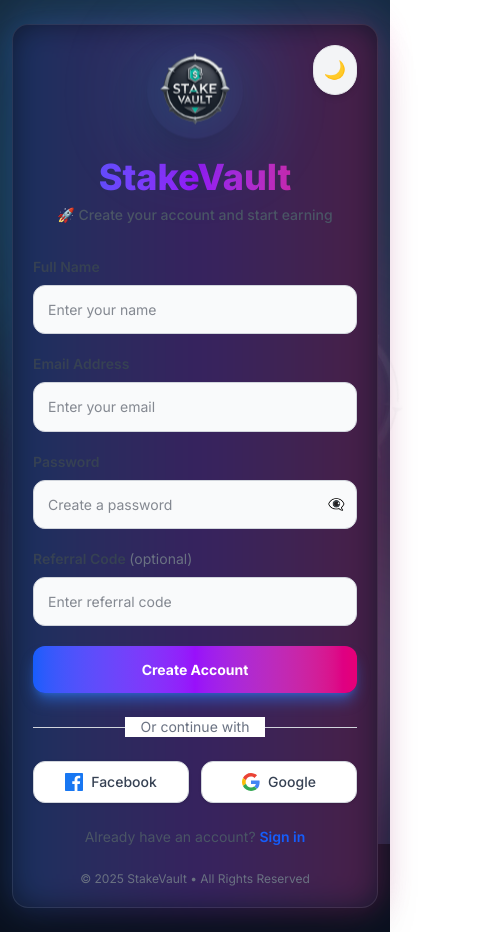
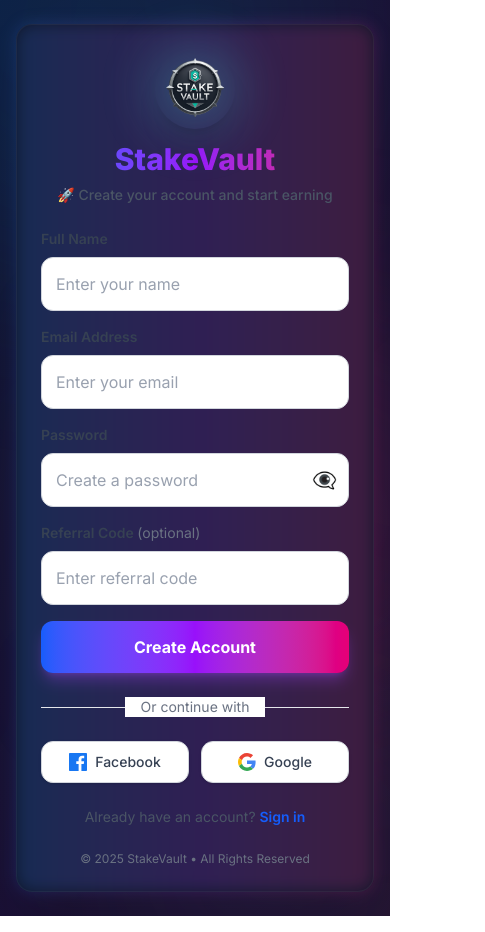
Before and after one commit to ameliawilsondhf-hub/stakesvault, a Next.js app: page /auth/register in a window 390 px wide. Shown: the whole page, 485 px wide, since content can reach past the window. Built offline with nearby package versions, Linux system fonts and the light colour scheme.

Commit message:
Fix mobile UI for login & register pages (iOS + Android)

```diff
--- a/app/auth/register/page.tsx
+++ b/app/auth/register/page.tsx
@@ -13,29 +13,15 @@
   const [showPassword, setShowPassword] = useState(false);
   const [error, setError] = useState("");
   const [success, setSuccess] = useState(false);
-  const [dark, setDark] = useState(false);
-
-  useEffect(() => {
-    const isDarkMode = window.matchMedia('(prefers-color-scheme: dark)').matches;
-    setDark(isDarkMode);
-
-    const mediaQuery = window.matchMedia('(prefers-color-scheme: dark)');
-    const handleChange = (e: MediaQueryListEvent) => setDark(e.matches);
-
-    mediaQuery.addEventListener('change', handleChange);
-    return () => mediaQuery.removeEventListener('change', handleChange);
-  }, []);
 
   useEffect(() => {
     const params = new URLSearchParams(window.location.search);
     const ref = params.get("ref");
 
     if (ref) {
-    document.cookie = `ref=${ref}; path=/; max-age=86400`; // 24 hours
+      document.cookie = `ref=${ref}; path=/; max-age=86400`;
     }
   }, []);
-
-  const toggleDark = () => setDark(!dark);
 
   const handleRegister = async (e: any) => {
     e.preventDefault();
@@ -74,51 +60,48 @@
   };
 
   return (
-    <div className={dark ? "dark" : ""}>
-<div className="min-h-[100svh] bg-[#0b1220] flex items-center justify-center px-3 py-6 transition-all">
+    <div className="min-h-[100svh] bg-[#0a0f1e] flex items-center justify-center px-4 py-6 relative overflow-hidden">
 
-        {/* Animated Background Orbs */}
+      {/* Professional Gradient Overlay */}
+      <div className="absolute inset-0 bg-gradient-to-br from-blue-900/20 via-purple-900/20 to-pink-900/20"></div>
+
+      {/* Animated Grid Pattern */}
+      <div className="absolute inset-0 opacity-[0.03]" style={{
+        backgroundImage: `linear-gradient(rgba(255,255,255,.1) 1px, transparent 1px), linear-gradient(90deg, rgba(255,255,255,.1) 1px, transparent 1px)`,
+        backgroundSize: '50px 50px'
+      }}></div>
+
+
+      {/* Professional Animated Orbs */}
       <div className="absolute inset-0 overflow-hidden pointer-events-none">
-          <div className="absolute w-[600px] h-[600px] bg-gradient-to-r from-blue-400 to-cyan-300 dark:from-blue-600 dark:to-cyan-500 opacity-20 rounded-full blur-3xl -top-32 -left-32 animate-float"></div>
-          <div className="absolute w-[500px] h-[500px] bg-gradient-to-r from-purple-400 to-pink-300 dark:from-purple-600 dark:to-pink-500 opacity-20 rounded-full blur-3xl top-1/3 -right-32 animate-float-slow"></div>
-          <div className="absolute w-[400px] h-[400px] bg-gradient-to-r from-indigo-400 to-blue-300 dark:from-indigo-600 dark:to-blue-500 opacity-15 rounded-full blur-3xl -bottom-32 left-1/4 animate-float-reverse"></div>
+        <div className="absolute w-[500px] h-[500px] bg-gradient-to-r from-blue-500/10 to-cyan-500/10 rounded-full blur-[100px] -top-48 -left-48 animate-float"></div>
+        <div className="absolute w-[400px] h-[400px] bg-gradient-to-r from-purple-500/10 to-pink-500/10 rounded-full blur-[100px] top-1/3 -right-32 animate-float-slow"></div>
+        <div className="absolute w-[350px] h-[350px] bg-gradient-to-r from-indigo-500/10 to-blue-500/10 rounded-full blur-[100px] -bottom-32 left-1/4 animate-float-reverse"></div>
       </div>
-{/* 10 Rotating Background Logos */}
-<img src="/stakevault.png" className="rotate-bg absolute w-[300px] top-10 left-10" />
-<img src="/stakevault.png" className="rotate-bg absolute w-[260px] top-40 right-20" />
-<img src="/stakevault.png" className="rotate-bg absolute w-[220px] bottom-20 left-1/4" />
-<img src="/stakevault.png" className="rotate-bg absolute w-[200px] top-1/2 -translate-y-1/2 left-1/2 -translate-x-1/2" />
-<img src="/stakevault.png" className="rotate-bg absolute w-[280px] bottom-10 right-10" />
-<img src="/stakevault.png" className="rotate-bg absolute w-[240px] top-1/3 left-1/2" />
-<img src="/stakevault.png" className="rotate-bg absolute w-[180px] bottom-1/3 left-10" />
-<img src="/stakevault.png" className="rotate-bg absolute w-[260px] bottom-1/4 right-1/3" />
-<img src="/stakevault.png" className="rotate-bg absolute w-[300px] top-1/4 right-1/4" />
-<img src="/stakevault.png" className="rotate-bg absolute w-[230px] top-2/3 left-1/3" />
+
+      {/* Subtle Background Logos */}
+      <div className="absolute inset-0 overflow-hidden pointer-events-none">
+        <img src="/stakevault.png" className="rotate-bg absolute w-[180px] md:w-[280px] top-10 left-10 opacity-[0.04] blur-[1px]" alt="" />
+        <img src="/stakevault.png" className="rotate-bg absolute w-[150px] md:w-[240px] top-40 right-10 opacity-[0.04] blur-[1px]" alt="" />
+        <img src="/stakevault.png" className="rotate-bg absolute w-[160px] md:w-[260px] bottom-20 right-20 opacity-[0.04] blur-[1px]" alt="" />
+        <img src="/stakevault.png" className="rotate-bg absolute w-[140px] md:w-[220px] bottom-32 left-16 opacity-[0.04] blur-[1px] hidden md:block" alt="" />
+      </div>
 
       {/* Register Card */}
-<div className="relative bg-[#0f172a] text-white shadow-2xl rounded-2xl p-5 w-full max-w-[380px] border border-white/10 z-10">
+      <div className="relative bg-[#0f1629] shadow-2xl rounded-2xl p-6 md:p-8 w-full max-w-[420px] border border-white/5 z-10 backdrop-blur-xl">
 
-          {/* Card Glow Effect */}
-          <div className="absolute -inset-1 bg-gradient-to-r from-blue-500 via-purple-500 to-pink-500 rounded-3xl blur-lg opacity-20 dark:opacity-30 animate-pulse-slow"></div>
-
-          {/* Dark Mode Toggle */}
-          <button
-            onClick={toggleDark}
-            className="absolute right-5 top-5 p-2.5 rounded-full bg-gray-100 dark:bg-gray-800 border border-gray-200 dark:border-gray-700 hover:scale-110 hover:rotate-12 transition-all shadow-md z-20"
-            aria-label="Toggle dark mode"
-          >
-            <span className="text-lg">{dark ? "☀️" : "🌙"}</span>
-          </button>
+        {/* Professional Card Glow */}
+        <div className="absolute -inset-[1px] bg-gradient-to-r from-blue-500/20 via-purple-500/20 to-pink-500/20 rounded-2xl blur-sm"></div>
 
         {/* Content Container */}
-<div className="relative z-10 text-sm leading-snug">
+        <div className="relative z-10">
 
           {/* Logo Section */}
-            <div className="text-center mb-8">
-              <div className="relative inline-block mb-4">
-                <div className="absolute inset-0 bg-gradient-to-r from-cyan-400 via-teal-400 to-cyan-400 rounded-full blur-2xl opacity-50 animate-pulse-slow scale-110"></div>
+          <div className="text-center mb-6">
+            <div className="relative inline-block mb-3">
+              <div className="absolute inset-0 bg-gradient-to-r from-cyan-300 via-teal-300 to-cyan-300 rounded-full blur-xl opacity-40 animate-pulse-slow scale-110"></div>
 
-                <div className="relative w-24 h-24 mx-auto rounded-full overflow-hidden shadow-2xl animate-bounce-slow">
+              <div className="relative w-20 h-20 md:w-24 md:h-24 mx-auto rounded-full overflow-hidden shadow-xl">
                 <img
                   src="/stakevault.png"
                   alt="StakeVault Logo"
@@ -127,26 +110,26 @@
               </div>
             </div>
 
-              <h1 className="text-4xl font-extrabold bg-gradient-to-r from-blue-600 via-purple-600 to-pink-600 dark:from-blue-400 dark:via-purple-400 dark:to-pink-400 bg-clip-text text-transparent mb-2">
+            <h1 className="text-3xl md:text-4xl font-extrabold bg-gradient-to-r from-blue-600 via-purple-600 to-pink-600 bg-clip-text text-transparent mb-2">
               StakeVault
             </h1>
-              <p className="text-gray-600 dark:text-gray-400 text-sm font-medium">
+            <p className="text-gray-600 text-sm font-medium">
               🚀 Create your account and start earning
             </p>
           </div>
 
           {/* Form */}
-            <form onSubmit={handleRegister} className="space-y-5">
+          <form onSubmit={handleRegister} className="space-y-4">
 
             {/* Name Input */}
             <div>
-                <label className="text-sm font-semibold text-gray-700 dark:text-gray-300 mb-2 block">
+              <label className="text-sm font-semibold text-gray-700 mb-2 block">
                 Full Name
               </label>
               <input
                 type="text"
                 placeholder="Enter your name"
-                  className="w-full border border-gray-300 dark:border-gray-600 bg-gray-50 dark:bg-[#1f2937] text-gray-900 dark:text-white p-3.5 rounded-xl focus:ring-2 focus:ring-blue-500 dark:focus:ring-blue-400 focus:border-transparent outline-none transition-all"
+                className="w-full border border-gray-300 bg-white text-gray-900 p-3.5 rounded-xl focus:ring-2 focus:ring-blue-500 focus:border-transparent outline-none transition-all placeholder:text-gray-400"
                 value={name}
                 onChange={(e) => setName(e.target.value)}
                 required
@@ -156,13 +139,13 @@
 
             {/* Email Input */}
             <div>
-                <label className="text-sm font-semibold text-gray-700 dark:text-gray-300 mb-2 block">
+              <label className="text-sm font-semibold text-gray-700 mb-2 block">
                 Email Address
               </label>
               <input
                 type="email"
                 placeholder="Enter your email"
-                  className="w-full border border-gray-300 dark:border-gray-600 bg-gray-50 dark:bg-[#1f2937] text-gray-900 dark:text-white p-3.5 rounded-xl focus:ring-2 focus:ring-blue-500 dark:focus:ring-blue-400 focus:border-transparent outline-none transition-all"
+                className="w-full border border-gray-300 bg-white text-gray-900 p-3.5 rounded-xl focus:ring-2 focus:ring-blue-500 focus:border-transparent outline-none transition-all placeholder:text-gray-400"
                 value={email}
                 onChange={(e) => setEmail(e.target.value)}
                 required
@@ -172,14 +155,14 @@
 
             {/* Password Input */}
             <div>
-                <label className="text-sm font-semibold text-gray-700 dark:text-gray-300 mb-2 block">
+              <label className="text-sm font-semibold text-gray-700 mb-2 block">
                 Password
               </label>
               <div className="relative">
                 <input
                   type={showPassword ? "text" : "password"}
                   placeholder="Create a password"
-                    className="w-full border border-gray-300 dark:border-gray-600 bg-gray-50 dark:bg-[#1f2937] text-gray-900 dark:text-white p-3.5 rounded-xl focus:ring-2 focus:ring-blue-500 dark:focus:ring-blue-400 focus:border-transparent outline-none transition-all pr-12"
+                  className="w-full border border-gray-300 bg-white text-gray-900 p-3.5 rounded-xl focus:ring-2 focus:ring-blue-500 focus:border-transparent outline-none transition-all pr-12 placeholder:text-gray-400"
                   value={password}
                   onChange={(e) => setPassword(e.target.value)}
                   required
@@ -188,7 +171,7 @@
                 <button
                   type="button"
                   onClick={() => setShowPassword(!showPassword)}
-                    className="absolute right-3 top-1/2 -translate-y-1/2 text-gray-500 dark:text-gray-400 hover:text-gray-700 dark:hover:text-gray-200 transition"
+                  className="absolute right-3 top-1/2 -translate-y-1/2 text-gray-500 hover:text-gray-700 transition text-xl"
                 >
                   {showPassword ? "👁️" : "👁️‍🗨️"}
                 </button>
@@ -197,13 +180,13 @@
 
             {/* Referral Input */}
             <div>
-                <label className="text-sm font-semibold text-gray-700 dark:text-gray-300 mb-2 block">
+              <label className="text-sm font-semibold text-gray-700 mb-2 block">
                 Referral Code <span className="text-gray-500 font-normal">(optional)</span>
               </label>
               <input
                 type="text"
                 placeholder="Enter referral code"
-                  className="w-full border border-gray-300 dark:border-gray-600 bg-gray-50 dark:bg-[#1f2937] text-gray-900 dark:text-white p-3.5 rounded-xl focus:ring-2 focus:ring-blue-500 dark:focus:ring-blue-400 focus:border-transparent outline-none transition-all"
+                className="w-full border border-gray-300 bg-white text-gray-900 p-3.5 rounded-xl focus:ring-2 focus:ring-blue-500 focus:border-transparent outline-none transition-all placeholder:text-gray-400"
                 value={referral}
                 onChange={(e) => setReferral(e.target.value)}
                 disabled={loading}
@@ -212,14 +195,14 @@
 
             {/* Error Message */}
             {error && (
-                <div className="bg-red-50 dark:bg-red-900/20 border border-red-200 dark:border-red-800 text-red-600 dark:text-red-400 px-4 py-3 rounded-xl text-sm text-center animate-shake">
+              <div className="bg-red-50 border border-red-300 text-red-700 px-4 py-3 rounded-xl text-sm text-center animate-shake">
                 ⚠️ {error}
               </div>
             )}
 
             {/* Success Message */}
             {success && (
-                <div className="bg-green-50 dark:bg-green-900/20 border border-green-200 dark:border-green-800 text-green-600 dark:text-green-400 px-4 py-3 rounded-xl text-sm text-center animate-pulse">
+              <div className="bg-green-50 border border-green-300 text-green-700 px-4 py-3 rounded-xl text-sm text-center animate-pulse">
                 ✓ Registration Successful! Redirecting...
               </div>
             )}
@@ -228,7 +211,7 @@
             <button
               type="submit"
               disabled={loading}
-                className="w-full bg-gradient-to-r from-blue-600 via-purple-600 to-pink-600 hover:from-blue-700 hover:via-purple-700 hover:to-pink-700 text-white p-3.5 rounded-xl font-bold shadow-lg shadow-blue-500/50 dark:shadow-blue-800/50 hover:shadow-xl hover:scale-[1.02] active:scale-[0.98] transition-all disabled:opacity-50 disabled:cursor-not-allowed disabled:hover:scale-100 relative overflow-hidden group"
+              className="w-full bg-gradient-to-r from-blue-600 via-purple-600 to-pink-600 hover:from-blue-700 hover:via-purple-700 hover:to-pink-700 text-white p-3.5 rounded-xl font-bold shadow-lg shadow-purple-500/30 hover:shadow-xl hover:scale-[1.02] active:scale-[0.98] transition-all disabled:opacity-50 disabled:cursor-not-allowed disabled:hover:scale-100 relative overflow-hidden group"
             >
               <span className="relative z-10 flex items-center justify-center gap-2">
                 {loading ? (
@@ -243,7 +226,6 @@
                   "Create Account"
                 )}
               </span>
-                <div className="absolute inset-0 bg-gradient-to-r from-pink-600 via-purple-600 to-blue-600 opacity-0 group-hover:opacity-100 transition-opacity"></div>
             </button>
 
           </form>
@@ -251,10 +233,10 @@
           {/* Divider */}
           <div className="relative my-6">
             <div className="absolute inset-0 flex items-center">
-                <div className="w-full border-t border-gray-300 dark:border-gray-700"></div>
+              <div className="w-full border-t border-gray-200"></div>
             </div>
             <div className="relative flex justify-center text-sm">
-                <span className="px-4 bg-white dark:bg-[#1a1f2e] text-gray-500 dark:text-gray-400">Or continue with</span>
+              <span className="px-4 bg-white text-gray-500">Or continue with</span>
             </div>
           </div>
 
@@ -263,7 +245,7 @@
             <button
               type="button"
               onClick={() => signIn("facebook", { callbackUrl: "/dashboard" })}
-                className="flex items-center justify-center gap-2 px-4 py-2.5 bg-white dark:bg-[#222] border border-gray-300 dark:border-gray-700 rounded-xl shadow-sm hover:shadow-md hover:scale-105 active:scale-95 transition-all text-sm font-medium text-gray-700 dark:text-gray-300"
+              className="flex items-center justify-center gap-2 px-4 py-2.5 bg-white border border-gray-300 rounded-xl shadow-sm hover:shadow-md hover:scale-105 active:scale-95 transition-all text-sm font-medium text-gray-700"
             >
               <svg
                 xmlns="http://www.w3.org/2000/svg"
@@ -279,13 +261,13 @@
             <button
               type="button"
               onClick={() => signIn("google", { callbackUrl: "/dashboard" })}
-                className="flex items-center justify-center gap-2 px-4 py-2.5 bg-white dark:bg-[#222] border border-gray-300 dark:border-gray-700 rounded-xl shadow-sm hover:shadow-md hover:scale-105 active:scale-95 transition-all text-sm font-medium text-gray-700 dark:text-gray-300"
+              className="flex items-center justify-center gap-2 px-4 py-2.5 bg-white border border-gray-300 rounded-xl shadow-sm hover:shadow-md hover:scale-105 active:scale-95 transition-all text-sm font-medium text-gray-700"
             >
               <svg width="18" height="18" xmlns="http://www.w3.org/2000/svg" viewBox="0 0 48 48">
-  <path fill="#EA4335" d="M24 9.5c3.54 0 6.71 1.22 9.21 3.6l6.85-6.85C35.9 2.38 30.47 0 24 0C14.62 0 6.51 5.38 2.56 13.22l7.98 6.19C12.43 13.72 17.74 9.5 24 9.5z"/>
+                <path fill="#EA4335" d="M24 9.5c3.54 0 6.71 1.22 9.21 3.6l6.85-6.85C35.9 2.38 30.47 0 24 0 14.62 0 6.51 5.38 2.56 13.22l7.98 6.19C12.43 13.72 17.74 9.5 24 9.5z"/>
                 <path fill="#4285F4" d="M46.98 24.55c0-1.57-.15-3.09-.38-4.55H24v9.02h12.94c-.58 2.96-2.26 5.48-4.78 7.18l7.73 6C44.4 38.6 46.98 32.42 46.98 24.55z"/>
                 <path fill="#FBBC05" d="M10.53 28.59c-.48-1.45-.76-2.99-.76-4.59s.27-3.14.76-4.59l-7.98-6.19C.92 16.46 0 20.12 0 24c0 3.88.92 7.54 2.56 10.78l7.97-6.19z"/>
-  <path fill="#34A853" d="M24 48c6.48 0 11.93-2.13 15.89-5.81l-7.73-6c-2.15 1.45-4.92 2.3-8.16 2.3c-6.26 0-11.57-4.22-13.47-9.91l-7.98 6.19C6.51 42.62 14.62 48 24 48z"/>
+                <path fill="#34A853" d="M24 48c6.48 0 11.93-2.13 15.89-5.81l-7.73-6c-2.15 1.45-4.92 2.3-8.16 2.3-6.26 0-11.57-4.22-13.47-9.91l-7.98 6.19C6.51 42.62 14.62 48 24 48z"/>
               </svg>
               Google
             </button>
@@ -293,11 +275,11 @@
 
           {/* Login Link */}
           <div className="text-center">
-              <p className="text-gray-600 dark:text-gray-400 text-sm">
+            <p className="text-gray-600 text-sm">
               Already have an account?{" "}
               <Link
                 href="/auth/login"
-                  className="text-blue-600 dark:text-blue-400 hover:text-blue-700 dark:hover:text-blue-300 font-semibold transition"
+                className="text-blue-600 hover:text-blue-700 font-semibold transition"
               >
                 Sign in
               </Link>
@@ -305,43 +287,35 @@
           </div>
 
           {/* Footer */}
-            <div className="text-center text-xs text-gray-500 dark:text-gray-600 mt-6">
+          <div className="text-center text-xs text-gray-500 mt-6">
             © {new Date().getFullYear()} StakeVault • All Rights Reserved
           </div>
         </div>
       </div>
 
       {/* Animations */}
-        <style jsx>{`@keyframes rotate-logo-bg {
-  0% { transform: rotate(0deg) scale(1); }
-  100% { transform: rotate(360deg) scale(1); }
+      <style jsx>{`
+        @keyframes rotate-logo-bg {
+          0% { transform: rotate(0deg); }
+          100% { transform: rotate(360deg); }
         }
 
         .rotate-bg {
-  animation: rotate-logo-bg 45s linear infinite;
-  opacity: 0.05;
+          animation: rotate-logo-bg 50s linear infinite;
         }
 
-          @keyframes fade-in {
-            from { opacity: 0; transform: translateY(20px) scale(0.95); }
-            to { opacity: 1; transform: translateY(0) scale(1); }
-          }
-          @keyframes bounce-slow {
-            0%, 100% { transform: translateY(0); }
-            50% { transform: translateY(-10px); }
-          }
         @keyframes float {
-            0%, 100% { transform: translate(0, 0) rotate(0deg); }
-            33% { transform: translate(30px, -30px) rotate(120deg); }
-            66% { transform: translate(-20px, 20px) rotate(240deg); }
+          0%, 100% { transform: translate(0, 0); }
+          33% { transform: translate(30px, -30px); }
+          66% { transform: translate(-20px, 20px); }
         }
         @keyframes float-slow {
-            0%, 100% { transform: translate(0, 0) rotate(0deg); }
-            50% { transform: translate(-30px, 30px) rotate(180deg); }
+          0%, 100% { transform: translate(0, 0); }
+          50% { transform: translate(-30px, 30px); }
         }
         @keyframes float-reverse {
-            0%, 100% { transform: translate(0, 0) rotate(0deg); }
-            50% { transform: translate(20px, -20px) rotate(-180deg); }
+          0%, 100% { transform: translate(0, 0); }
+          50% { transform: translate(20px, -20px); }
         }
         @keyframes pulse-slow {
           0%, 100% { opacity: 0.2; }
@@ -352,8 +326,6 @@
           25% { transform: translateX(-5px); }
           75% { transform: translateX(5px); }
         }
-          .animate-fade-in { animation: fade-in 0.6s ease-out; }
-          .animate-bounce-slow { animation: bounce-slow 3s ease-in-out infinite; }
         .animate-float { animation: float 20s ease-in-out infinite; }
         .animate-float-slow { animation: float-slow 25s ease-in-out infinite; }
         .animate-float-reverse { animation: float-reverse 22s ease-in-out infinite; }
@@ -361,6 +333,5 @@
         .animate-shake { animation: shake 0.4s ease-in-out; }
       `}</style>
     </div>
-    </div>
   );
 }
```
Lines whose indentation alone changed are shown as unchanged.
